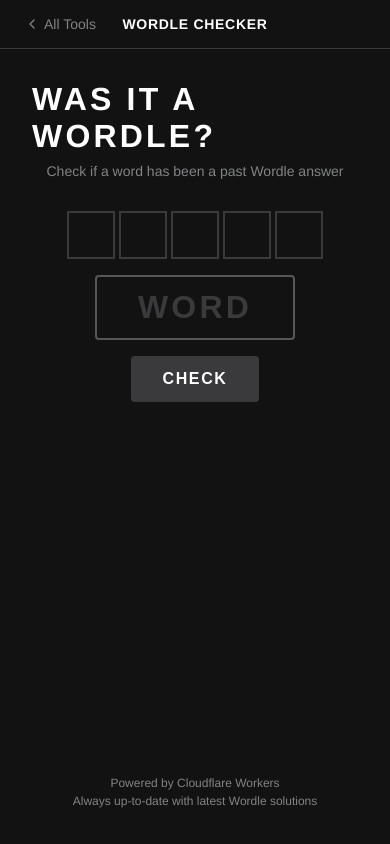
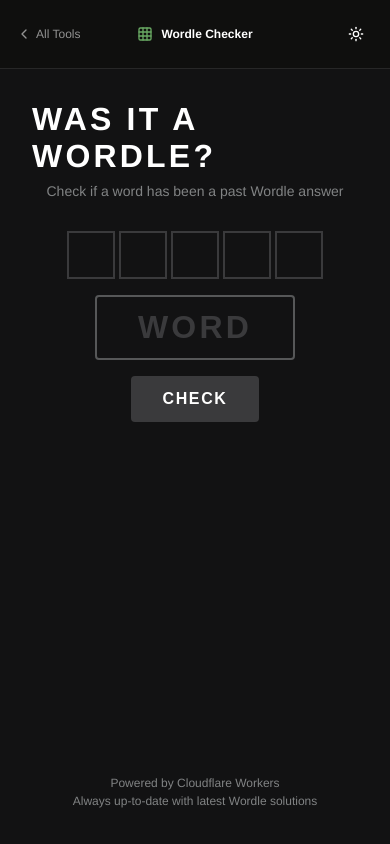
Before and after one commit to panoptican/atomic-tools, a website: page wordle-checker/index.html in a window 390 px wide. Drawn offline with Linux system fonts and the light colour scheme.

Commit message:
Standardize tool headers

```diff
--- a/madlib-maker/styles.css
+++ b/madlib-maker/styles.css
@@ -35,33 +35,30 @@
   padding: 0;
 }
 
-/* Top bar styles */
 .top-bar {
-  display: flex;
+  display: grid;
+  grid-template-columns: minmax(0, 1fr) auto minmax(0, 1fr);
   align-items: center;
-  justify-content: center;
   padding: 1rem 1.5rem;
-  border-bottom: 1px solid var(--color-button);
-  position: relative;
-  background: var(--color-background);
+  border-bottom: 1px solid rgba(255, 255, 255, 0.1);
+  background: #0f0f0e;
+  color: #fff;
 }
 
 .back-link {
-  position: absolute;
-  left: 1.5rem;
+  justify-self: start;
   display: flex;
   align-items: center;
   gap: 0.25rem;
-  color: var(--color-text);
-  opacity: 0.6;
+  color: rgba(255, 255, 255, 0.55);
   text-decoration: none;
   font-size: 0.875rem;
   font-weight: 500;
-  transition: opacity 0.2s;
+  transition: color 0.2s;
 }
 
 .back-link:hover {
-  opacity: 1;
+  color: #fff;
 }
 
 .back-link svg {
@@ -69,11 +66,21 @@
   height: 1rem;
 }
 
-.top-bar-title {
+.tool-title {
+  grid-column: 2;
+  display: inline-flex;
+  align-items: center;
+  gap: 0.5rem;
   font-size: 0.875rem;
   font-weight: 600;
-  text-transform: uppercase;
-  letter-spacing: 0.05em;
+  letter-spacing: 0;
+  color: #fff;
+  white-space: nowrap;
+}
+
+.tool-title svg {
+  width: 1.125rem;
+  height: 1.125rem;
   color: var(--color-highlight);
 }
 
@@ -147,6 +154,22 @@
 button:active {
   box-shadow: 0 0 0 var(--color-button-hover-shadow);
   transform: translate(4px, 4px);
+}
+
+@media (max-width: 420px) {
+  .top-bar {
+    padding-inline: 1rem;
+  }
+
+  .back-link,
+  .tool-title {
+    font-size: 0.75rem;
+  }
+
+  .tool-title svg {
+    width: 1rem;
+    height: 1rem;
+  }
 }
 
 /* Preset buttons */
--- a/wordle-checker/index.html
+++ b/wordle-checker/index.html
@@ -1,5 +1,5 @@
 <!DOCTYPE html>
-<html lang="en">
+<html lang="en" data-theme="dark">
 <head>
   <meta charset="UTF-8">
   <meta name="viewport" content="width=device-width, initial-scale=1.0">
@@ -11,33 +11,56 @@
       padding: 0;
     }
 
+    :root {
+      color-scheme: dark;
+      --wordle-bg: #121213;
+      --wordle-fg: #fff;
+      --wordle-muted: #818384;
+      --wordle-border: #3a3a3c;
+      --wordle-border-strong: #565758;
+      --wordle-panel: #121213;
+      --wordle-disabled: #3a3a3c;
+      --wordle-no-bg: #3a3a3c;
+    }
+
+    :root[data-theme="light"] {
+      color-scheme: light;
+      --wordle-bg: #f6f7f2;
+      --wordle-fg: #1a1a1b;
+      --wordle-muted: #6b7280;
+      --wordle-border: #d3d6da;
+      --wordle-border-strong: #878a8c;
+      --wordle-panel: #fff;
+      --wordle-disabled: #d3d6da;
+      --wordle-no-bg: #d3d6da;
+    }
+
     body {
       font-family: 'Clear Sans', 'Helvetica Neue', Arial, sans-serif;
-      background: #121213;
-      color: #fff;
+      background: var(--wordle-bg);
+      color: var(--wordle-fg);
       min-height: 100vh;
       display: flex;
       flex-direction: column;
+      transition: background 0.2s, color 0.2s;
     }
 
-    /* Top bar styles - matches index design */
     .top-bar {
-      display: flex;
+      display: grid;
+      grid-template-columns: minmax(0, 1fr) auto minmax(0, 1fr);
       align-items: center;
-      justify-content: center;
       padding: 1rem 1.5rem;
-      border-bottom: 1px solid #3a3a3c;
-      position: relative;
-      background: #121213;
+      border-bottom: 1px solid rgba(255, 255, 255, 0.1);
+      background: #0f0f0e;
+      color: #fff;
     }
 
     .back-link {
-      position: absolute;
-      left: 1.5rem;
+      justify-self: start;
       display: flex;
       align-items: center;
       gap: 0.25rem;
-      color: #818384;
+      color: rgba(255, 255, 255, 0.55);
       text-decoration: none;
       font-size: 0.875rem;
       font-weight: 500;
@@ -53,12 +76,59 @@
       height: 1rem;
     }
 
-    .top-bar-title {
+    .tool-title {
+      grid-column: 2;
+      display: inline-flex;
+      align-items: center;
+      gap: 0.5rem;
       font-size: 0.875rem;
       font-weight: 600;
-      text-transform: uppercase;
-      letter-spacing: 0.05em;
+      letter-spacing: 0;
       color: #fff;
+      white-space: nowrap;
+    }
+
+    .tool-title svg {
+      width: 1.125rem;
+      height: 1.125rem;
+      color: #6aaa64;
+    }
+
+    .theme-toggle {
+      justify-self: end;
+      width: 2.25rem;
+      height: 2.25rem;
+      display: inline-flex;
+      align-items: center;
+      justify-content: center;
+      padding: 0;
+      border: 0;
+      border-radius: 9999px;
+      background: transparent;
+      color: #fff;
+      cursor: pointer;
+      transition: background 0.2s;
+    }
+
+    .theme-toggle:hover {
+      background: rgba(255, 255, 255, 0.08);
+    }
+
+    .theme-toggle svg {
+      width: 1rem;
+      height: 1rem;
+    }
+
+    .theme-toggle .moon-icon {
+      display: none;
+    }
+
+    :root[data-theme="light"] .theme-toggle .sun-icon {
+      display: none;
+    }
+
+    :root[data-theme="light"] .theme-toggle .moon-icon {
+      display: block;
     }
 
     /* Main content */
@@ -79,7 +149,7 @@
     }
 
     .subtitle {
-      color: #818384;
+      color: var(--wordle-muted);
       font-size: 0.875rem;
       margin-bottom: 2rem;
     }
@@ -100,20 +170,20 @@
       text-align: center;
       width: 200px;
       padding: 0.75rem 1rem;
-      border: 2px solid #3a3a3c;
+      border: 2px solid var(--wordle-border);
       border-radius: 4px;
-      background: #121213;
-      color: #fff;
+      background: var(--wordle-panel);
+      color: var(--wordle-fg);
       outline: none;
       transition: border-color 0.2s;
     }
 
     .word-input:focus {
-      border-color: #565758;
+      border-color: var(--wordle-border-strong);
     }
 
     .word-input::placeholder {
-      color: #3a3a3c;
+      color: var(--wordle-border);
       letter-spacing: 0.1em;
     }
 
@@ -145,7 +215,7 @@
     }
 
     .check-btn:disabled {
-      background: #3a3a3c;
+      background: var(--wordle-disabled);
       cursor: not-allowed;
     }
 
@@ -172,7 +242,7 @@
 
     .result.no {
       display: flex;
-      background: #3a3a3c;
+      background: var(--wordle-no-bg);
     }
 
     .result-word {
@@ -194,7 +264,7 @@
     }
 
     .stats {
-      color: #818384;
+      color: var(--wordle-muted);
       font-size: 0.75rem;
       text-align: center;
       margin-top: auto;
@@ -206,7 +276,7 @@
     }
 
     .loading {
-      color: #818384;
+      color: var(--wordle-muted);
       font-size: 0.875rem;
       margin-bottom: 1rem;
     }
@@ -226,7 +296,7 @@
     .tile {
       width: 48px;
       height: 48px;
-      border: 2px solid #3a3a3c;
+      border: 2px solid var(--wordle-border);
       display: flex;
       align-items: center;
       justify-content: center;
@@ -237,17 +307,34 @@
     }
 
     .tile.filled {
-      border-color: #565758;
+      border-color: var(--wordle-border-strong);
     }
 
     .tile.green {
       background: #538d4e;
       border-color: #538d4e;
+      color: #fff;
     }
 
     .tile.gray {
-      background: #3a3a3c;
-      border-color: #3a3a3c;
+      background: var(--wordle-no-bg);
+      border-color: var(--wordle-no-bg);
+    }
+
+    @media (max-width: 420px) {
+      .top-bar {
+        padding-inline: 1rem;
+      }
+
+      .back-link,
+      .tool-title {
+        font-size: 0.75rem;
+      }
+
+      .tool-title svg {
+        width: 1rem;
+        height: 1rem;
+      }
     }
   </style>
 </head>
@@ -259,7 +346,32 @@
       </svg>
       All Tools
     </a>
-    <span class="top-bar-title">Wordle Checker</span>
+    <span class="tool-title">
+      <svg xmlns="http://www.w3.org/2000/svg" viewBox="0 0 24 24" fill="none" stroke="currentColor" stroke-width="2" stroke-linecap="round" stroke-linejoin="round" aria-hidden="true">
+        <rect x="3" y="3" width="18" height="18" rx="2"/>
+        <path d="M3 9h18"/>
+        <path d="M3 15h18"/>
+        <path d="M9 3v18"/>
+        <path d="M15 3v18"/>
+      </svg>
+      Wordle Checker
+    </span>
+    <button type="button" class="theme-toggle" id="themeToggle" aria-label="Switch to light mode" title="Switch to light mode">
+      <svg class="sun-icon" xmlns="http://www.w3.org/2000/svg" viewBox="0 0 24 24" fill="none" stroke="currentColor" stroke-width="2" stroke-linecap="round" stroke-linejoin="round" aria-hidden="true">
+        <circle cx="12" cy="12" r="4"/>
+        <path d="M12 2v2"/>
+        <path d="M12 20v2"/>
+        <path d="m4.93 4.93 1.41 1.41"/>
+        <path d="m17.66 17.66 1.41 1.41"/>
+        <path d="M2 12h2"/>
+        <path d="M20 12h2"/>
+        <path d="m6.34 17.66-1.41 1.41"/>
+        <path d="m19.07 4.93-1.41 1.41"/>
+      </svg>
+      <svg class="moon-icon" xmlns="http://www.w3.org/2000/svg" viewBox="0 0 24 24" fill="none" stroke="currentColor" stroke-width="2" stroke-linecap="round" stroke-linejoin="round" aria-hidden="true">
+        <path d="M12 3a6 6 0 0 0 9 7.5A9 9 0 1 1 12 3Z"/>
+      </svg>
+    </button>
   </div>
 
   <div class="main-content">
@@ -315,6 +427,35 @@
     const errorEl = document.getElementById('error');
     const stats = document.getElementById('stats');
     const tiles = document.querySelectorAll('.tile');
+    const themeToggle = document.getElementById('themeToggle');
+
+    function setTheme(theme, shouldPersist = true) {
+      const nextTheme = theme === 'light' ? 'light' : 'dark';
+      document.documentElement.dataset.theme = nextTheme;
+
+      const nextLabel = nextTheme === 'dark' ? 'Switch to light mode' : 'Switch to dark mode';
+      themeToggle.setAttribute('aria-label', nextLabel);
+      themeToggle.setAttribute('title', nextLabel);
+
+      if (shouldPersist) {
+        try {
+          localStorage.setItem('wordle-checker-theme', nextTheme);
+        } catch (e) {
+          // Ignore storage failures; the toggle still works for this session.
+        }
+      }
+    }
+
+    try {
+      setTheme(localStorage.getItem('wordle-checker-theme') || 'dark', false);
+    } catch (e) {
+      setTheme('dark', false);
+    }
+
+    themeToggle.addEventListener('click', () => {
+      const currentTheme = document.documentElement.dataset.theme;
+      setTheme(currentTheme === 'dark' ? 'light' : 'dark');
+    });
 
     // Initialize - no loading needed!
     function init() {
```
Also changed, not shown: madlib-maker/index.html (+7 -1 lines).
